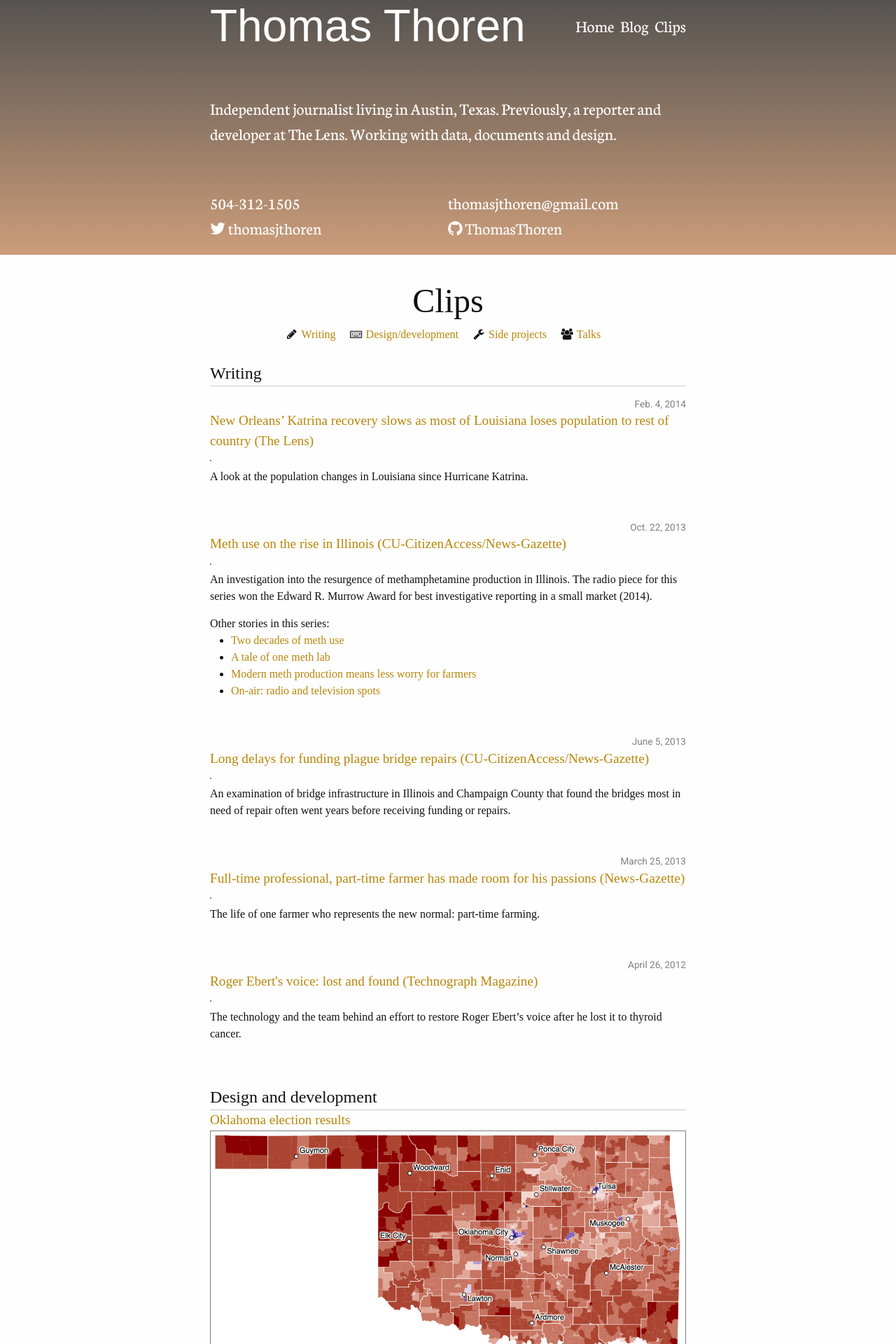
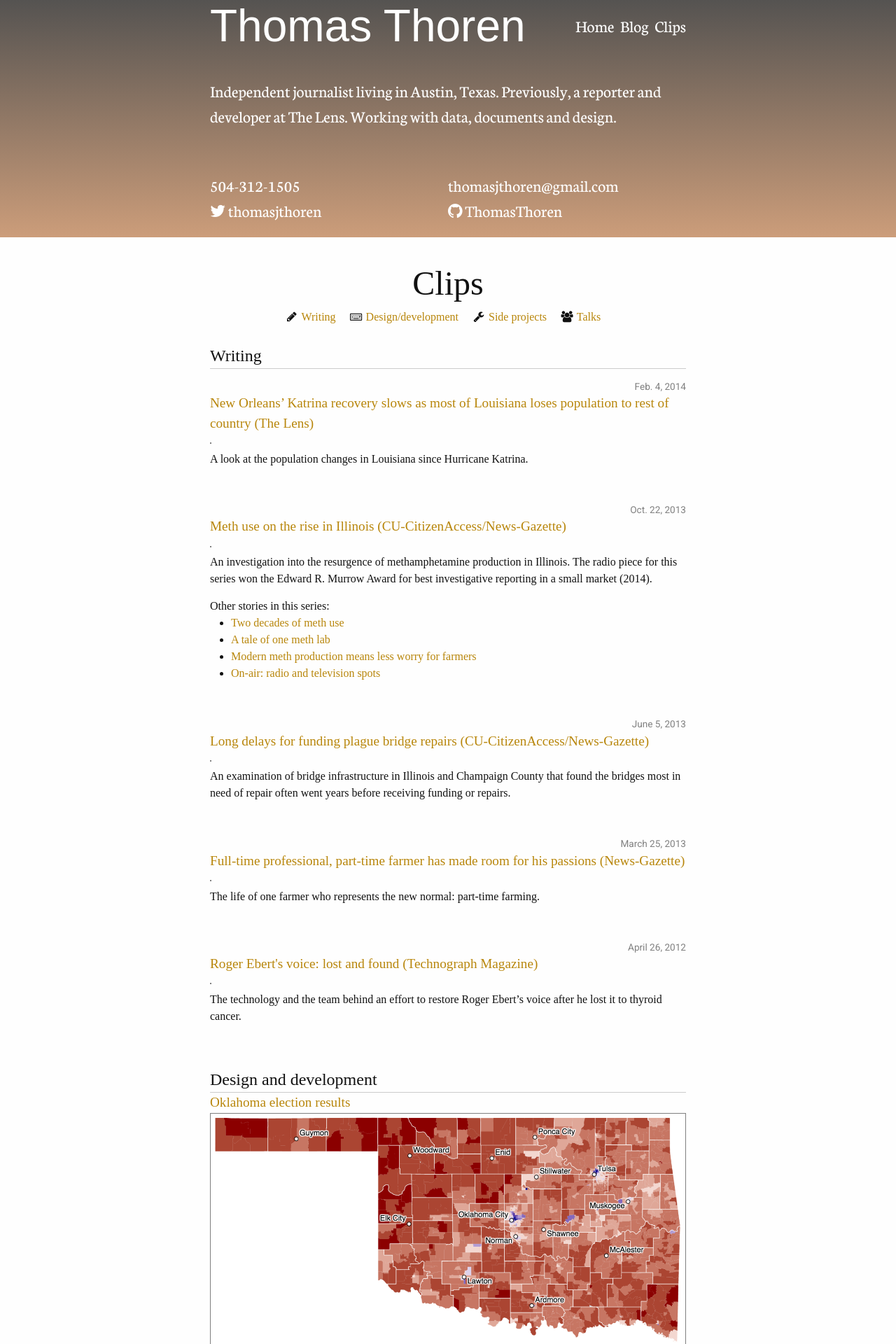
Before and after one commit to ThomasThoren/thomasthoren.github.io, a Jekyll site: the page built from index.html, in a window 1280 px wide. Shown: the top 1920 px of the page at 70% size. Built offline with Jekyll 4.4.1, drawn with Linux system fonts in a browser that asks for light colours; nearby versions of some CDN libraries; some web fonts are replaced.

Commit message:
Fix header padding.

```diff
--- a/_sass/_layout.scss
+++ b/_sass/_layout.scss
@@ -25,7 +25,7 @@
   line-height: 54px;
 
   color: white;
-  padding: 0 0 25px 0;
+  padding: 0;
 
   font-family: $title-font-family;
 
@@ -46,7 +46,7 @@
 .site-nav {
   font-size: 1.5em;
   line-height: 54px;
-  margin-bottom: 25px;
+  margin-bottom: 0;
 
   .page-link {
     color: white;
@@ -467,6 +467,7 @@ a.top-contact {
     line-height: 36px;
     border-top: 1px solid white;
     border-bottom: 1px solid white;
+    margin-bottom: 25px;
   }
 
   .clip-section {
```
